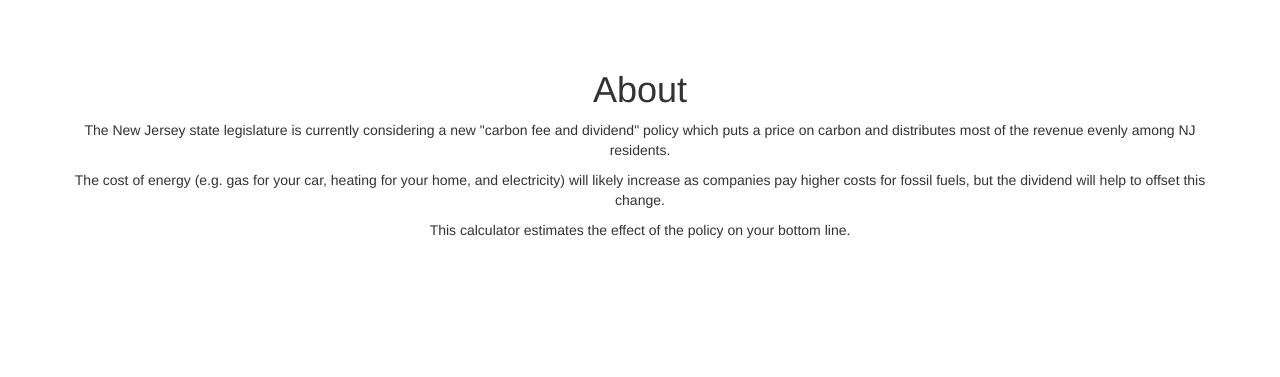
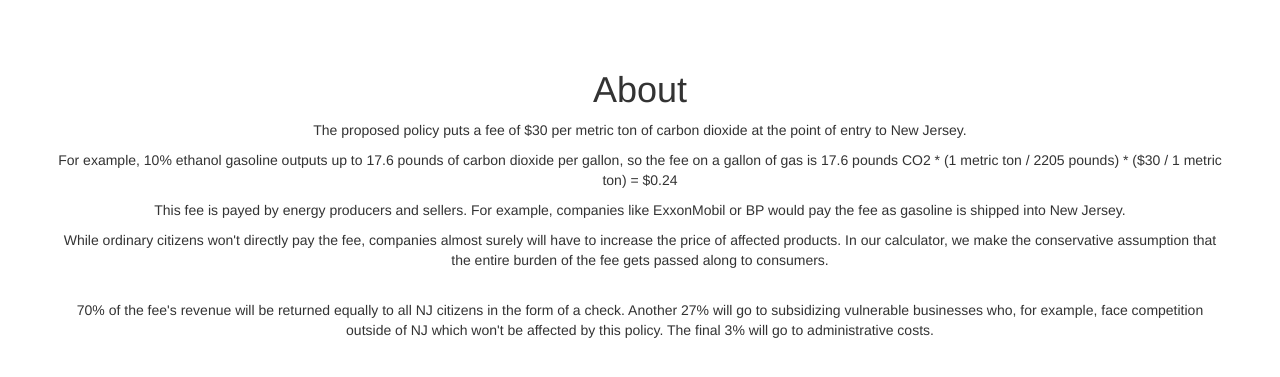
Before and after one commit to lujonathanh/njcdc, a Django app: page /calc/about/ in a window 1280 px wide. Shown: the part 169-546 px from the top of the page. Run offline with Django 3.2, Linux system fonts and the light colour scheme; some libraries are stand-ins or nearby versions.

Commit message:
Updated text

```diff
--- a/calc/templates/calc/about.html
+++ b/calc/templates/calc/about.html
@@ -61,15 +61,26 @@
             <h1>About</h1>
 
             <p>
-                The New Jersey state legislature is currently considering a new "carbon fee and dividend" policy which
-                puts a price on carbon and distributes most of the revenue evenly among NJ residents.
+                The proposed policy puts a fee of $30 per metric ton of carbon dioxide at the point of entry to New Jersey.
             </p>
             <p>
-                The cost of energy (e.g. gas for your car, heating for your home, and electricity) will likely increase
-                as companies pay higher costs for fossil fuels, but the dividend will help to offset this change.
+                For example, 10% ethanol gasoline outputs up to 17.6 pounds of carbon dioxide per gallon,
+                so the fee on a gallon of gas is 17.6 pounds CO2 * (1 metric ton / 2205 pounds) * ($30 / 1 metric ton) = $0.24
             </p>
             <p>
-                This calculator estimates the effect of the policy on your bottom line.
+                This fee is payed by energy producers and sellers. For example, companies like ExxonMobil or BP
+                would pay the fee as gasoline is shipped into New Jersey.
+            </p>
+            <p>
+                While ordinary citizens won't directly pay the fee, companies almost surely will have to increase the
+                price of affected products. In our calculator, we make the conservative assumption that the entire
+                burden of the fee gets passed along to consumers.
+            </p>
+            <br>
+            <p>
+                70% of the fee's revenue will be returned equally to all NJ citizens in the form of a check. Another
+                27% will go to subsidizing vulnerable businesses who, for example, face competition outside of NJ which
+                won't be affected by this policy. The final 3% will go to administrative costs.
             </p>
 
         </div>
```
